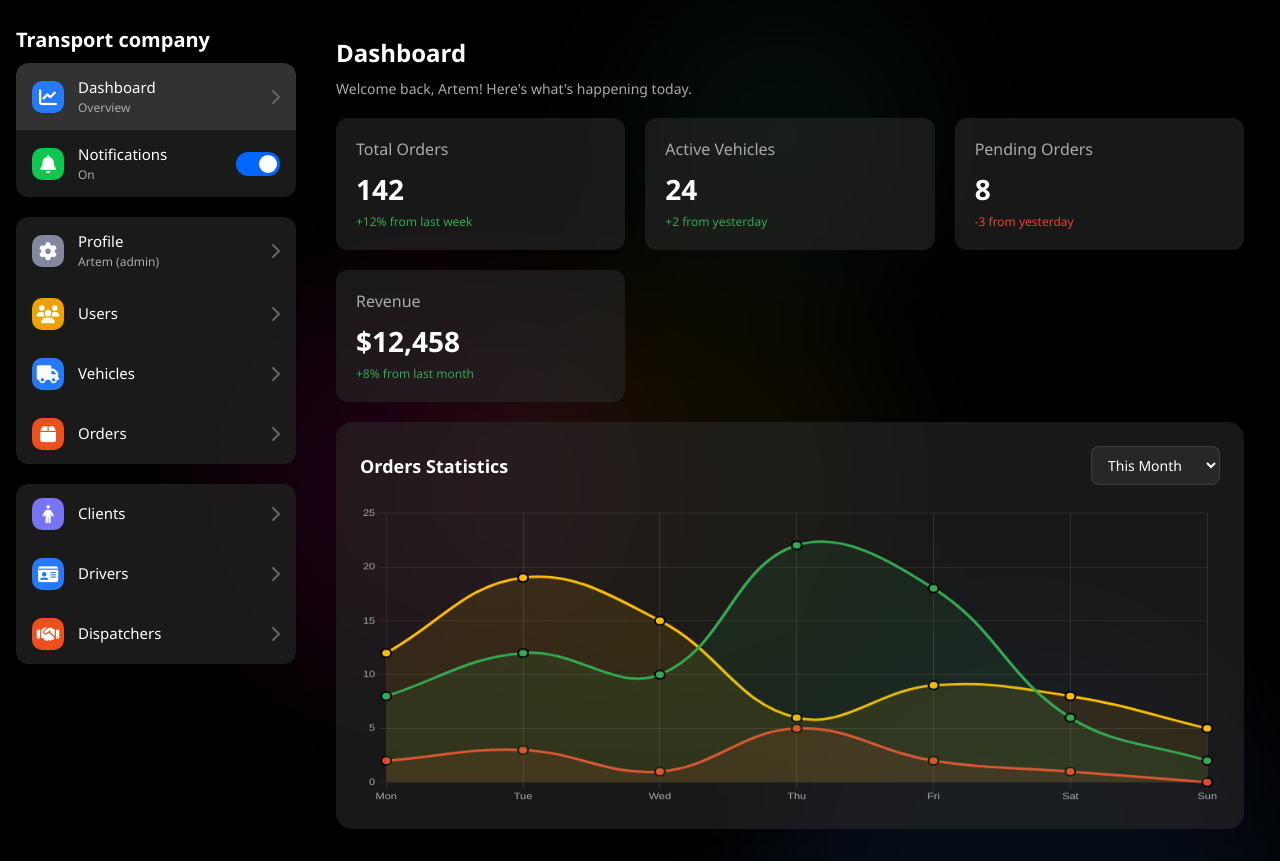
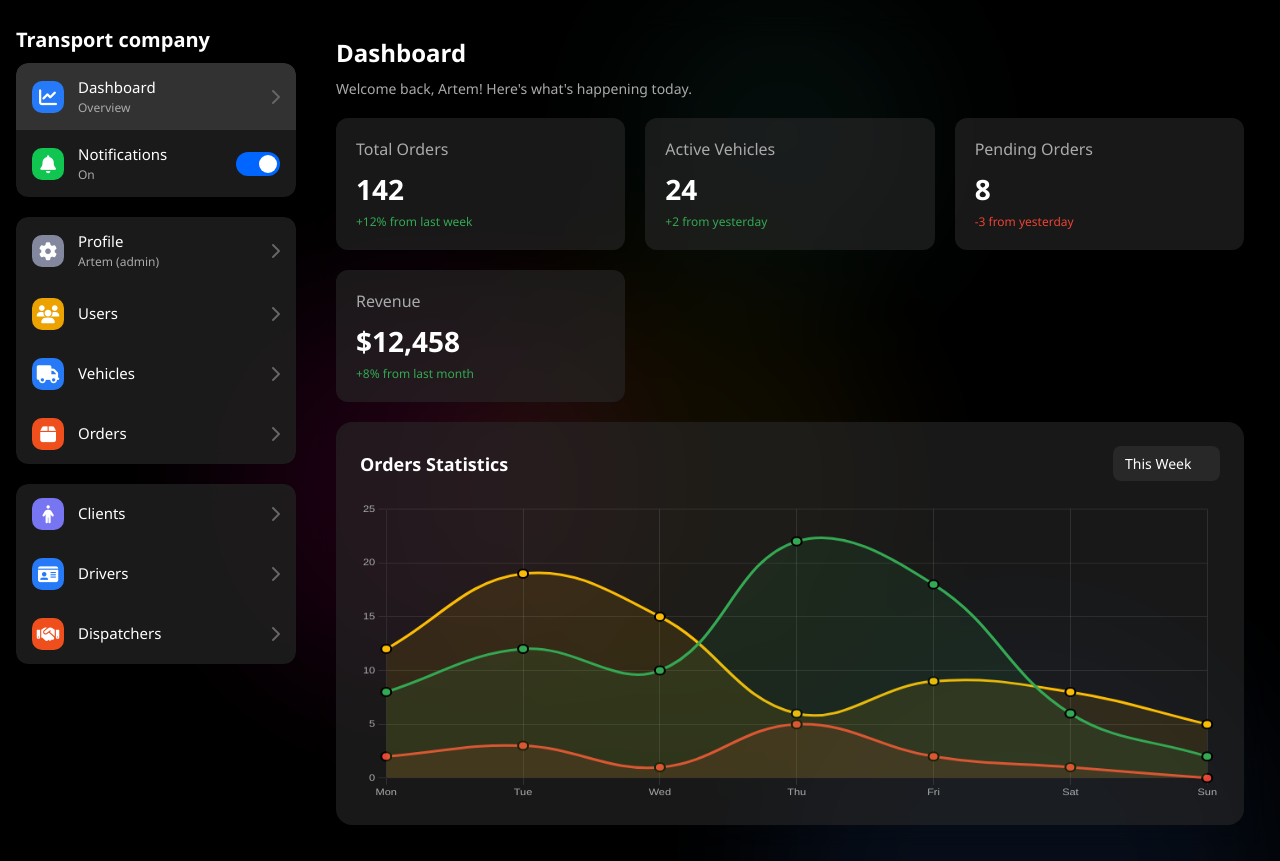
Before and after one commit to dev-lime/tk, a PHP site: page / in a window 1280 px wide. Run offline with PHP 8.4, Linux system fonts and the light colour scheme; some web fonts are replaced.

Commit message:
Fix select

```diff
--- a/pages/dashboard.html
+++ b/pages/dashboard.html
@@ -31,8 +31,8 @@
         <h3>Orders Statistics</h3>
         <div class="chart-filter">
             <select class="filter-select">
-                <option value="week">This Week</option>
-                <option value="month" selected>This Month</option>
+                <option value="week" selected>This Week</option>
+                <option value="month">This Month</option>
                 <option value="quarter">This Quarter</option>
             </select>
         </div>
--- a/styles.css
+++ b/styles.css
@@ -498,17 +498,26 @@ input:checked+.slider:before {
 
 .filter-select {
 	background: rgba(50, 50, 50, 0.6);
-	border: 1px solid rgba(255, 255, 255, 0.1);
+	border: none;
 	border-radius: 8px;
 	padding: 8px 12px;
 	color: #fff;
 	font-size: 14px;
 	cursor: pointer;
+	appearance: none;
+	-webkit-appearance: none;
+	-moz-appearance: none;
 }
 
 .filter-select:focus {
 	outline: none;
-	border-color: #4285f4;
+}
+
+option {
+	border: none;
+	padding: 10px;
+	background: rgba(50, 50, 50);
+	color: #fff;
 }
 
 #ordersChart {
```
